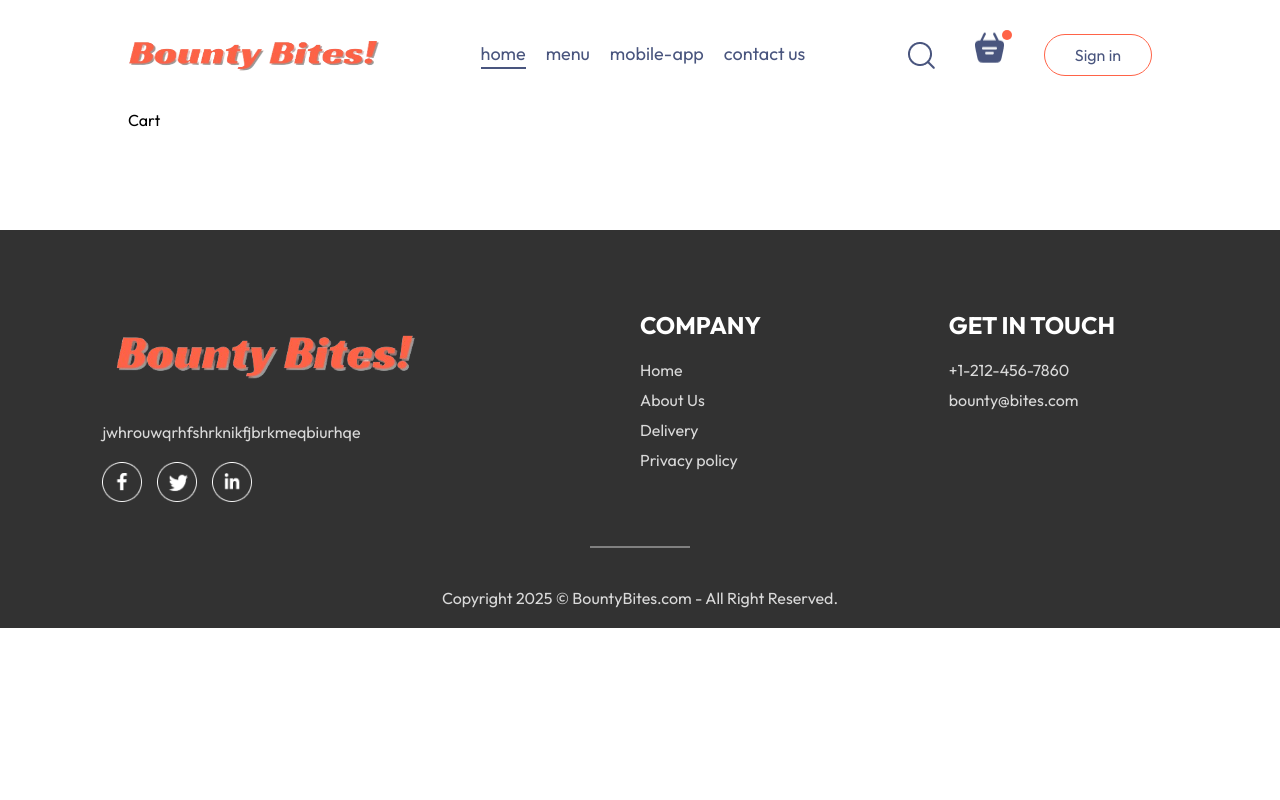
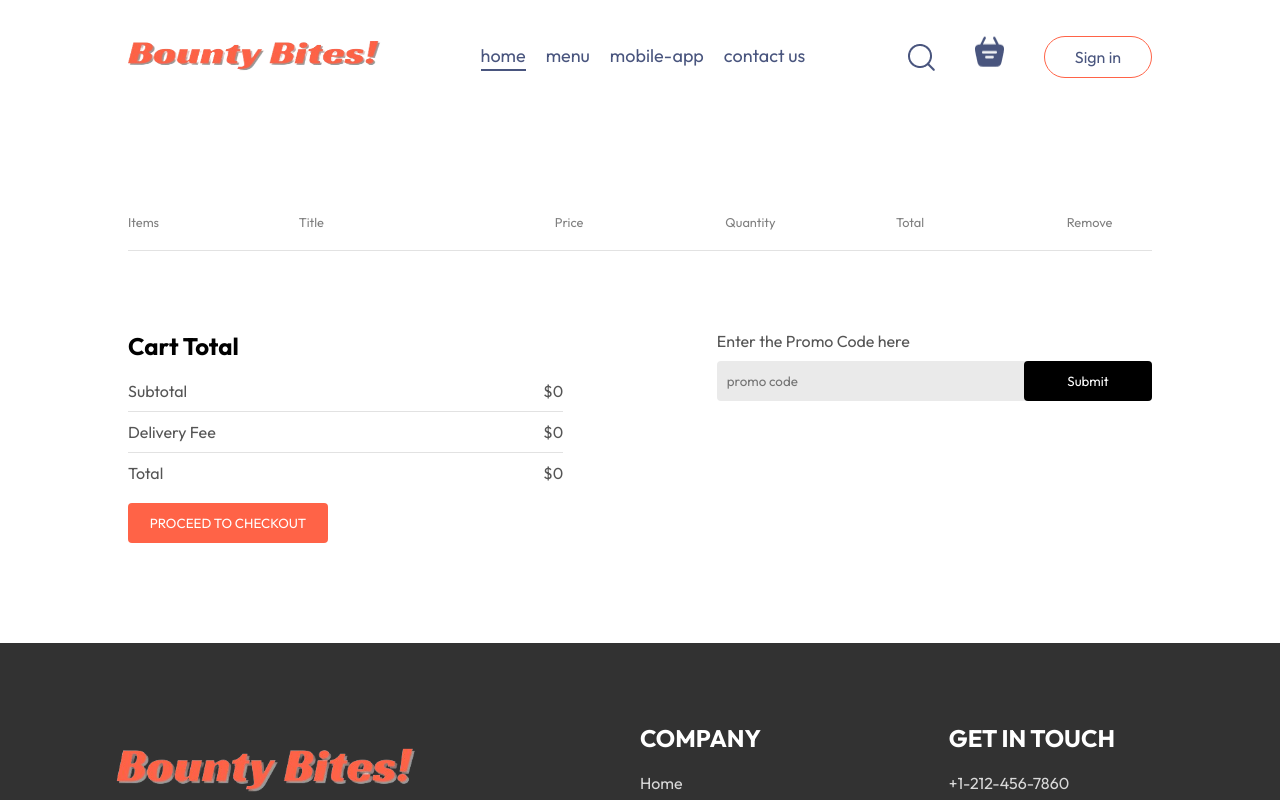
Before and after one commit to Hussain1132/BountyBites, a React (Vite) app in the folder FrontEnd/: page /cart in a window 1280 px wide. Shown: the top 800 px of the page. Built offline with nearby package versions, Linux system fonts and the light colour scheme.

Commit message:
added cart and payment

```diff
--- a/FrontEnd/src/components/Footer/Footer.jsx
+++ b/FrontEnd/src/components/Footer/Footer.jsx
@@ -7,7 +7,7 @@
     <div className='footer-content'>
     <div className='footer-content-left'>
         <img  className='downlogo'src={assets.logo}/>
-        <p>jwhrouwqrhfshrknikfjbrkmeqbiurhqe</p>
+        <p>Your favorite meals, delivered fresh and fast.</p>
         <div className='footer-social-icons'>
             <img src={assets.facebook_icon} />
             <img src={assets.twitter_icon} />
--- a/FrontEnd/src/components/Navbar/Navbar.jsx
+++ b/FrontEnd/src/components/Navbar/Navbar.jsx
@@ -1,13 +1,15 @@
-import React, { useState } from 'react';
+import React, { useContext, useState } from 'react';
 import './Navbar.css';
 import { assets } from '../../assets/assets';
 import { Link } from 'react-router-dom';
+import { StoreContext } from '../../context/StoreContext';
 
 const Navbar = ({setShowLogin}) => {
   const [menu, setMenu] = useState("home");
+  const {getTotalCartAmount}=useContext(StoreContext)
   return (
     <div className="navbar">
-      <img src={assets.logo} alt="Logo" className="logo" />
+      <Link to='/'><img src={assets.logo} alt="Logo" className="logo" /></Link>
       <ul className="navbar-menu">
         <Link to='/' onClick={() => setMenu("home")} className={menu === "home" ? "active" : ""}>home</Link>
         <a href='#explore-menu' onClick={() => setMenu("menu")} className={menu === "menu" ? "active" : ""}>menu</a>
@@ -17,8 +19,8 @@
       <div className="navbar-right">
         <img src={assets.search_icon} alt="Search" />
         <div className="navbar-search-icon">
-          <img src={assets.basket_icon} alt="Basket" />
-          <div className="dot"></div>
+          <Link to='/cart'><img src={assets.basket_icon} alt="Basket" /></Link>
+          <div className={getTotalCartAmount()===0?"":"dot"}></div>
         </div>
         <button onClick={()=>setShowLogin(true)}> Sign in</button>
       </div>
--- a/FrontEnd/src/context/StoreContext.jsx
+++ b/FrontEnd/src/context/StoreContext.jsx
@@ -15,15 +15,23 @@
     }
 
 
-    useEffect(()=>{
-        console.log(cartItems);
-    },[cartItems])
+    const getTotalCartAmount=()=>{
+        let totalAmount=0;
+        for(const item in cartItems){
+            if(cartItems[item]>0){
+                let itemInfo=food_list.find((product)=>product._id===item);
+                totalAmount+=itemInfo.price*cartItems[item];
+            }
+        }
+        return totalAmount;
+    }
     const contextValue={
         food_list,
         cartItems,
         setCartItems,
         addToCart,
-        removeFromCart
+        removeFromCart,
+        getTotalCartAmount
     }
     return (
         <StoreContext.Provider value={contextValue} >
--- a/FrontEnd/src/pages/Cart/Cart.css
+++ b/FrontEnd/src/pages/Cart/Cart.css
@@ -0,0 +1,94 @@
+.cart{
+    margin-top: 100px;
+}
+.cart-items-title{
+    display: grid;
+    grid-template-columns: 1fr 1.5fr 1fr 1fr 1fr 0.5fr ;
+    align-items: center;
+    color: grey;
+    font-size: max(1vw,12px);
+}
+.cart-items-item{
+    margin: 10px 0px;
+    color: black;
+}
+.cart-items-item img{
+    width: 50px;
+}
+.cart hr{
+    height: 1px;
+    background-color: #e2e2e2;
+    border: none;
+}
+.cart-items-item .cross{
+    cursor: pointer;
+
+}
+.cart-bottom{
+    margin-top:80px;
+    display:flex;
+    justify-content: space-between;
+    gap: max(12vw,20px);
+}
+.cart-total{
+    flex: 1;
+    display: flex;
+    flex-direction: column;
+    gap: 20px;
+}
+.cart-total-details{
+    display: flex;
+    justify-content: space-between;
+    color: #555;
+}
+.cart-total hr{
+    margin: 10px 0px;
+}
+.cart-total button{
+    border: none;
+    color: white;
+    background-color: tomato;
+    width: max(15vw,200px);
+    padding: 12px 0px;
+    border-radius: 4px;
+    cursor: pointer;
+}
+.cart-promocode{
+    flex: 1;
+}
+.cart-promocode p{
+    color: #555;
+}
+.cart-promocode-input{
+    margin-top: 10px;
+    display: flex;
+    justify-content: space-between;
+    align-items: center;
+    background-color: #eaeaea;
+    border-radius: 4px;
+}
+.cart-promocode-input input{
+    background: transparent;
+    border: none;
+    outline: none;
+    padding-left: 10px;
+}
+.cart-promocode-input button{
+    width: max(10vw,15px);
+    padding: 12px 5px;
+    background-color: black;
+    border: none;
+    color: white;
+    border-radius: 4px;
+}
+
+/* responsive adding */
+
+@media (max-width:750px) {
+    .cart-bottom{
+        flex-direction: column-reverse;
+    }
+    .cart-promocode{
+        justify-content: start;
+    }
+}
--- a/FrontEnd/src/pages/Cart/Cart.jsx
+++ b/FrontEnd/src/pages/Cart/Cart.jsx
@@ -1,8 +1,75 @@
-import React from 'react'
+import React, { useContext } from 'react'
 import './Cart.css'
+import {StoreContext} from '../../context/StoreContext'
+import {useNavigate} from 'react-router-dom'
 const Cart = () => {
+  const {cartItems,food_list,removeFromCart,getTotalCartAmount}=useContext(StoreContext);
+  const navigate= useNavigate();
+
   return (
-    <div>Cart</div>
+    <div className='cart'>
+    <div className='cart-items'>
+    <div className='cart-items-title'>
+      <p>Items</p>
+      <p>Title</p>
+      <p>Price</p>
+      <p>Quantity</p>
+      <p>Total</p>
+      <p>Remove</p>
+    </div>
+    <br/>
+    <hr/>
+    {food_list.map((item,index)=>{
+      if(cartItems[item._id]>0){
+        return (
+<div>
+<div className='cart-items-title cart-items-item'>
+          <img src={item.image}/>
+          <p>{item.name}</p>
+          <p>${item.price}</p>
+          <p>{cartItems[item._id]}</p>
+          <p>${item.price*cartItems[item._id]}</p>
+          <p className='cross' onClick={()=>removeFromCart(item._id)}>x</p>
+        </div>
+        <hr/>
+</div>
+        )
+      }
+    })}
+    </div>
+    <div className='cart-bottom'>
+    <div className='cart-total'>
+        <h2>Cart Total</h2>
+        <div>
+          <div className='cart-total-details'>
+            <p>Subtotal</p>
+            <p>${getTotalCartAmount()}</p>
+          </div>
+          <hr/>
+          <div className='cart-total-details'>
+            <p>Delivery Fee</p>
+            <p>${getTotalCartAmount()===0?0:2}</p>
+          </div>
+          <hr/>
+          <div className='cart-total-details'>
+            <p>Total</p>
+            <p>${getTotalCartAmount()===0?0:getTotalCartAmount()+2}</p>
+          </div>
+
+        </div>
+        <button onClick={()=>navigate('/order')}>PROCEED TO CHECKOUT</button>
+      </div>
+      <div className='cart-promocode'>
+        <div>
+          <p>Enter the Promo Code here</p>
+          <div className='cart-promocode-input'>
+            <input type='text' placeholder='promo code'/>
+            <button>Submit</button>
+          </div>
+        </div>
+      </div>
+    </div>
+    </div>
   )
 }
 
--- a/FrontEnd/src/pages/PlaceOrder/PlaceOrder.css
+++ b/FrontEnd/src/pages/PlaceOrder/PlaceOrder.css
@@ -0,0 +1,37 @@
+.place-order{
+    display: flex;
+    align-items: start;
+    justify-content: space-between;
+    gap: 50px;
+    margin-top: 100px;
+
+}
+.place-order-left{
+    width: 100%;
+    max-width: max(30%,500px);
+}
+.place-order-left .title{
+    font-size: 30px;
+    font-weight: 600;
+    margin-bottom: 50px;
+}
+.place-order-left input{
+    margin-bottom: 10px;
+    width: 100%;
+    padding: 10px;
+    border: 1px solid#c5c5c5;
+    border-radius: 4px;
+    outline-color: tomato;
+}
+.place-order-left .multi-fields{
+    display: flex;
+    gap: 10px;
+}
+.place-order-right{
+    width: 100%;
+    max-width: max(40%,500px);
+
+}
+.place-order .cart-total button{
+    margin-top: 30px;
+}
--- a/FrontEnd/src/pages/PlaceOrder/PlaceOrder.jsx
+++ b/FrontEnd/src/pages/PlaceOrder/PlaceOrder.jsx
@@ -1,8 +1,53 @@
-import React from 'react'
+import React, { useContext } from 'react'
 import './PlaceOrder.css'
+import { StoreContext } from '../../context/StoreContext'
 const PlaceOrder = () => {
+  const {getTotalCartAmount}=useContext(StoreContext)
   return (
-    <div>PlaceOrder</div>
+    <form className='place-order'>
+    <div className='place-order-left'>
+    <p className='title'>Delivery Information</p>
+    <div className='multi-fields'>
+      <input type='text' placeholder='First name'/>
+      <input type='text' placeholder='Last name'/>
+    </div>
+      <input type='text' placeholder='Email address'/>
+      <input type='text' placeholder='Street'/>
+      <div className='multi-fields'>
+        <input type='text' placeholder='City'/>
+        <input type='text' placeholder='State'/>
+      </div>
+      <div className='multi-fields'>
+        <input type='text' placeholder='Zip code'/>
+        <input type='text' placeholder='Country'/>
+      </div>
+      <input type='text' placeholder='Phone'/>
+
+    </div>
+    <div className='place-order-right'>
+      <div className='cart-total'>
+        <h2>Cart Total</h2>
+        <div>
+          <div className='cart-total-details'>
+            <p>Subtotal</p>
+            <p>${getTotalCartAmount()}</p>
+          </div>
+          <hr/>
+          <div className='cart-total-details'>
+            <p>Delivery Fee</p>
+            <p>${getTotalCartAmount()===0?0:2}</p>
+          </div>
+          <hr/>
+          <div className='cart-total-details'>
+            <p>Total</p>
+            <p>${getTotalCartAmount()===0?0:getTotalCartAmount()+2}</p>
+          </div>
+
+        </div>
+        <button >PROCEED TO PAYMENT</button>
+      </div>
+    </div>
+    </form>
   )
 }
 
```
